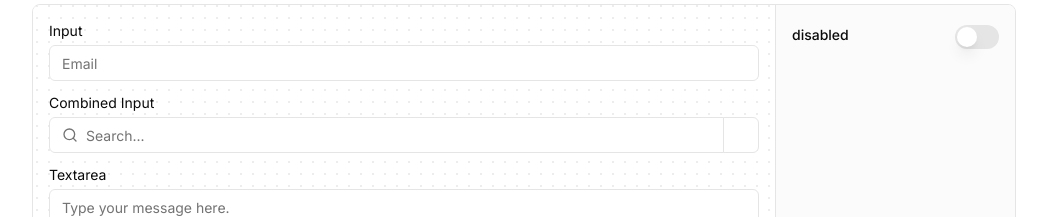
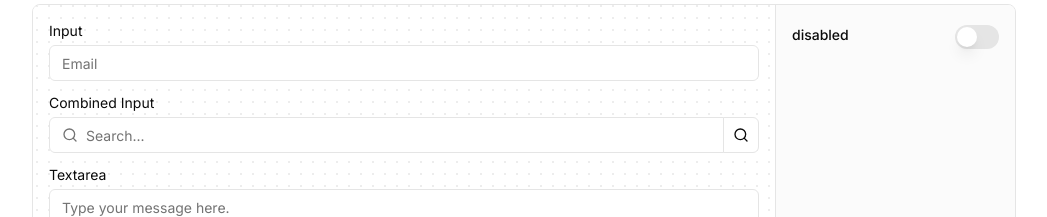
Before and after one commit to hawa130/next-template, a Next.js app: page /component-preview in a window 1280 px wide. Shown: the part 2180-2397 px from the top of the page, without its empty margins (116-1163 px from the left). Built offline with nearby package versions, Linux system fonts and the light colour scheme.

Commit message:
fix: component preview

```diff
--- a/app/component-preview/_previews/input-preview.tsx
+++ b/app/component-preview/_previews/input-preview.tsx
@@ -41,7 +41,9 @@ export const InputPreview = () => {
                 <Search className="h-4 w-4 mr-2 text-muted-fg" />
                 <input placeholder="Search..." {...props} />
               </label>
-              <Button className="flex-shrink-0" size="icon-md" icon={<Search className="h-4 w-4" />} />
+              <Button className="flex-shrink-0" size="icon-md">
+                <Search className="h-4 w-4" />
+              </Button>
             </div>
           </section>
           <section className="w-full">
```
